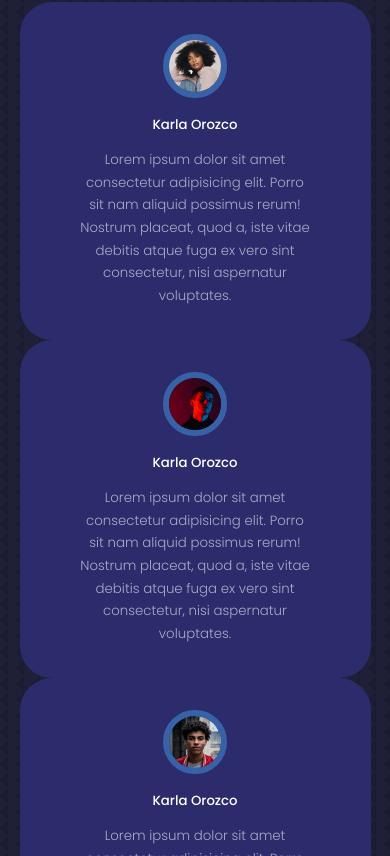
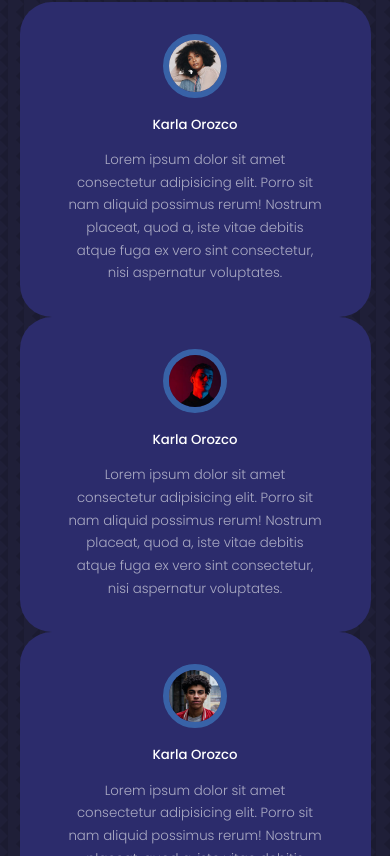
Before and after one commit to Erik161/React-Portafolio-Website, a React (Vite) app: page / in a window 390 px wide. Shown: the part 8988-9844 px from the top of the page. Built offline with nearby package versions, Linux system fonts and the light colour scheme.

Commit message:
Testimonials Component Responsive Desing

```diff
--- a/src/components/testimonials/testimonials.css
+++ b/src/components/testimonials/testimonials.css
@@ -26,3 +26,28 @@
     width: 80%;
     margin: 0.8rem auto 0;
 }
+
+
+
+/* =====================MEDIA QUERIES (MEDIUM DEVICES)============================== */
+
+@media screen and (max-width: 1024px){
+    .container.testimonials__container{
+        width: 60%;
+    }
+}
+
+
+  /* =====================MEDIA QUERIES (SMALL DEVICES)============================== */
+
+@media screen and (max-width:600px){
+    .container.testimonials__container{
+        width: var(--container-width-sm);
+    }
+
+
+    .client__review{
+        width: var(--container-width-sm);
+    }
+
+}
```
